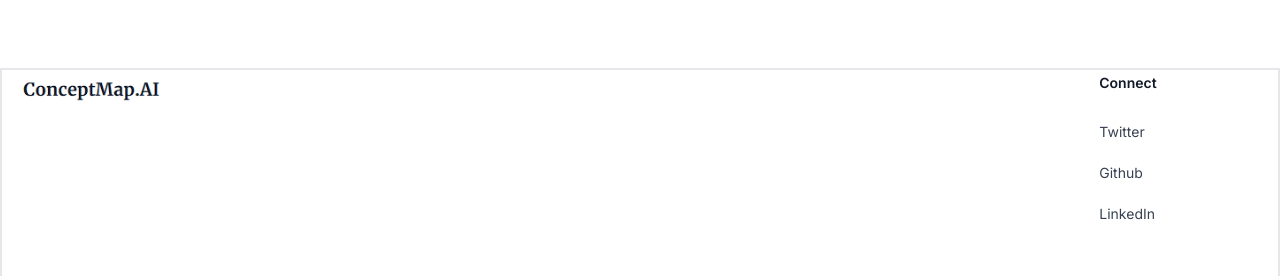
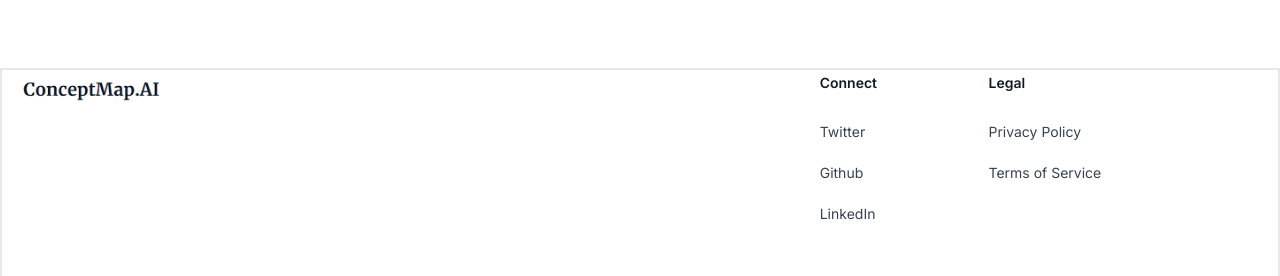
Before and after one commit to SHARJIDH/MindMapAI, a Next.js app: page / in a window 1280 px wide. Shown: the part 3707-3983 px from the top of the page. Built offline with nearby package versions, Linux system fonts and the light colour scheme; no server answers.

Commit message:
update pricacy policy in home page

```diff
--- a/src/app/page.tsx
+++ b/src/app/page.tsx
@@ -227,7 +227,16 @@ const navigation = {
       href: 'https://www.linkedin.com/in/shaik-sharjidh-51500122b/',
     },
   ],
-
+  legal: [
+    {
+      name: 'Privacy Policy',
+      href: '/legal/privacy',
+    },
+    {
+      name: 'Terms of Service',
+      href: '/legal/terms',
+    },
+  ],
 }
 
 const Footer = () => {
@@ -254,7 +263,7 @@ const Footer = () => {
 
           </div>
           {/* Navigations */}
-          <div className="mt-16 grid grid-cols-2 gap-14 md:grid-cols-2 lg:mt-0 xl:col-span-2">
+          <div className="mt-16 grid grid-cols-2 gap-14 md:grid-cols-3 lg:mt-0 xl:col-span-2">
             <div className="md:mt-0">
               <span className="text-sm font-semibold leading-6 text-gray-900 dark:text-gray-100">
                 Connect
@@ -275,7 +284,21 @@ const Footer = () => {
               </div>
             </div>
             <div>
-
+              <span className="text-sm font-semibold leading-6 text-gray-900 dark:text-gray-100">
+                Legal
+              </span>
+              <div className="mt-6 space-y-4">
+                {navigation.legal.map((item) => (
+                  <div key={item.name}>
+                    <Link
+                      href={item.href}
+                      className="text-sm leading-6 text-gray-700 hover:text-gray-900 dark:text-gray-400 dark:hover:text-gray-200 transition-colors"
+                    >
+                      {item.name}
+                    </Link>
+                  </div>
+                ))}
+              </div>
             </div>
           </div>
         </div>
```
